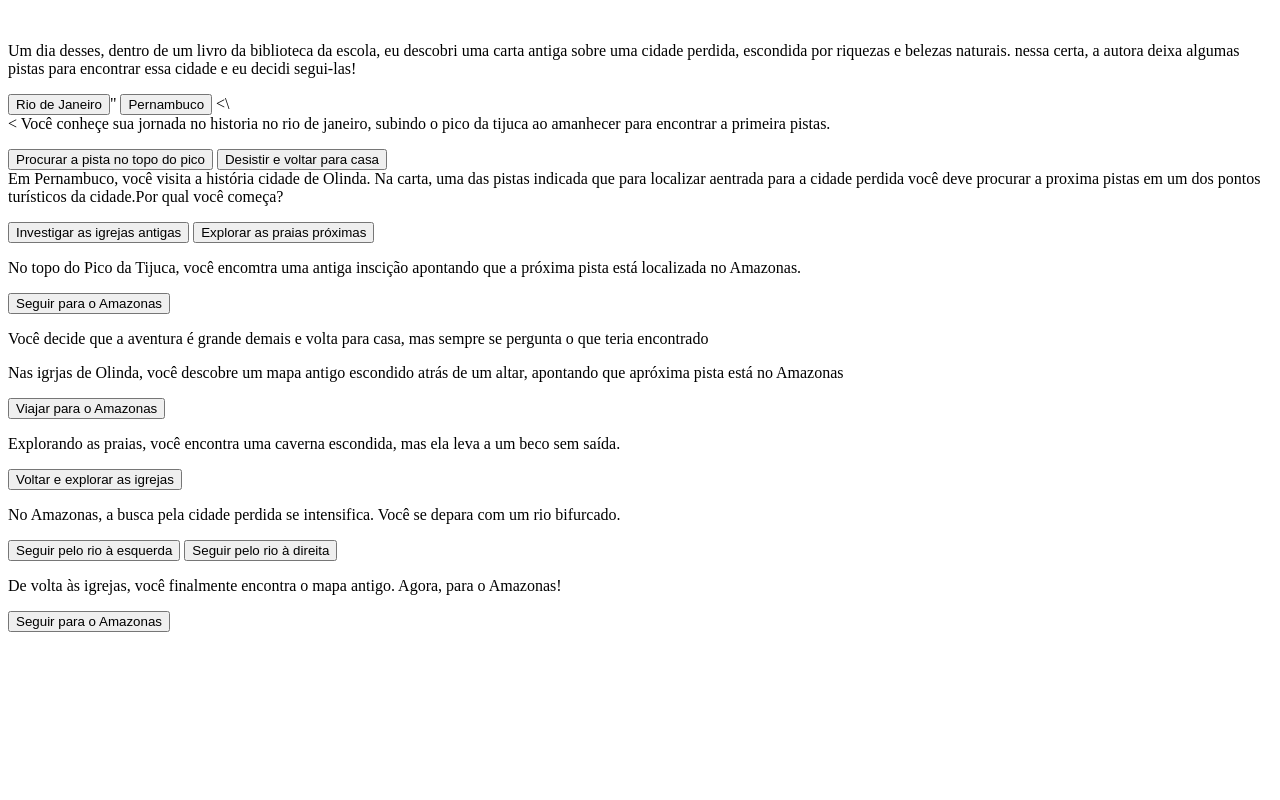
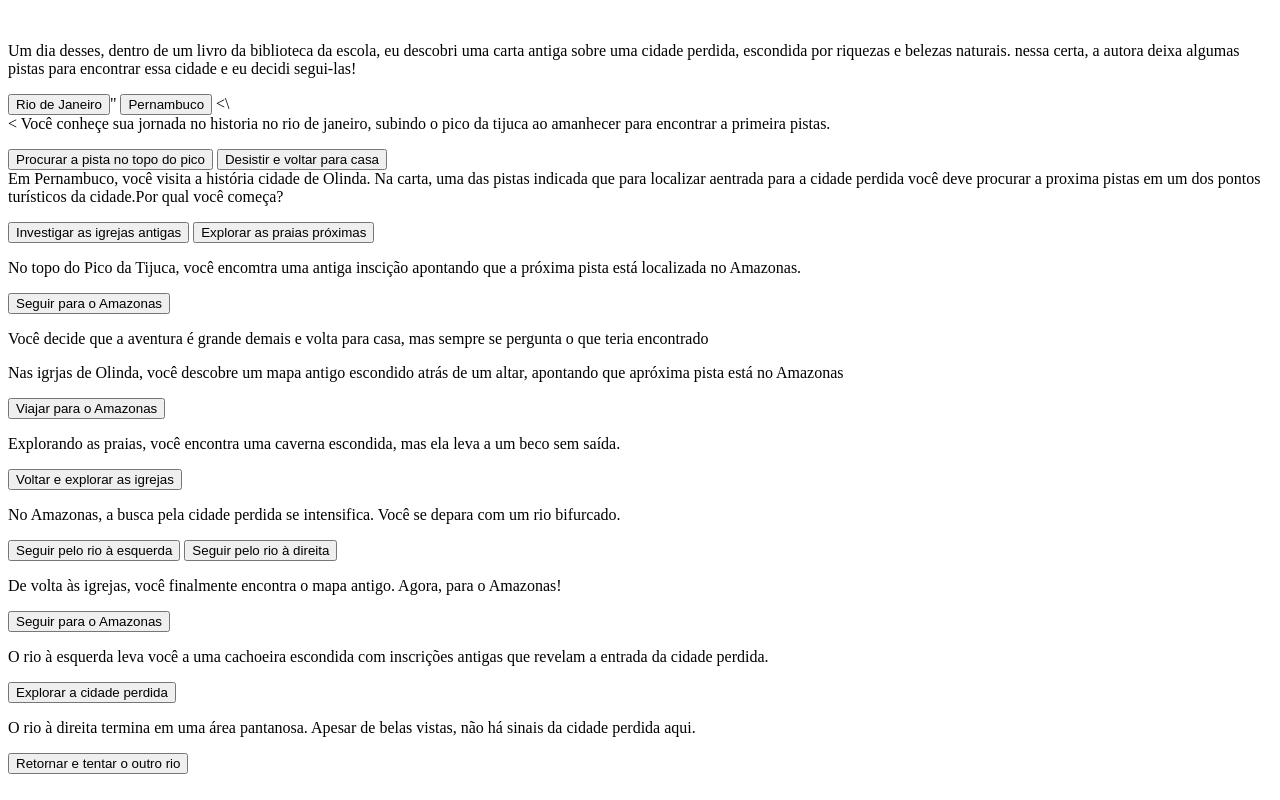
Before and after one commit to anabeatriz0812/aventura1a, a plain HTML site: page index.html in a window 1280 px wide. Drawn offline with Linux system fonts and the light colour scheme.

Commit message:
rgyrtuyiuiu

```diff
--- a/index.html
+++ b/index.html
@@ -57,6 +57,17 @@
         <p>De volta às igrejas, você finalmente encontra o mapa antigo. Agora, para o Amazonas!</p>
         <button class="btn-proximo" data-proximo="7">Seguir para o Amazonas</button>
     </div>
+     <div class="passo" id="passo-9">
+        <p>O rio à esquerda leva você a uma cachoeira escondida com inscrições antigas que revelam a entrada da cidade
+            perdida.</p>
+        <button class="btn-proximo" data-proximo="11">Explorar a cidade perdida</button>
+    </div>
+
+    <div class="passo" id="passo-10">
+        <p>O rio à direita termina em uma área pantanosa. Apesar de belas vistas, não há sinais da cidade perdida aqui.
+        </p>
+        <button class="btn-proximo" data-proximo="12">Retornar e tentar o outro rio</button>
+
 
 
 
```
